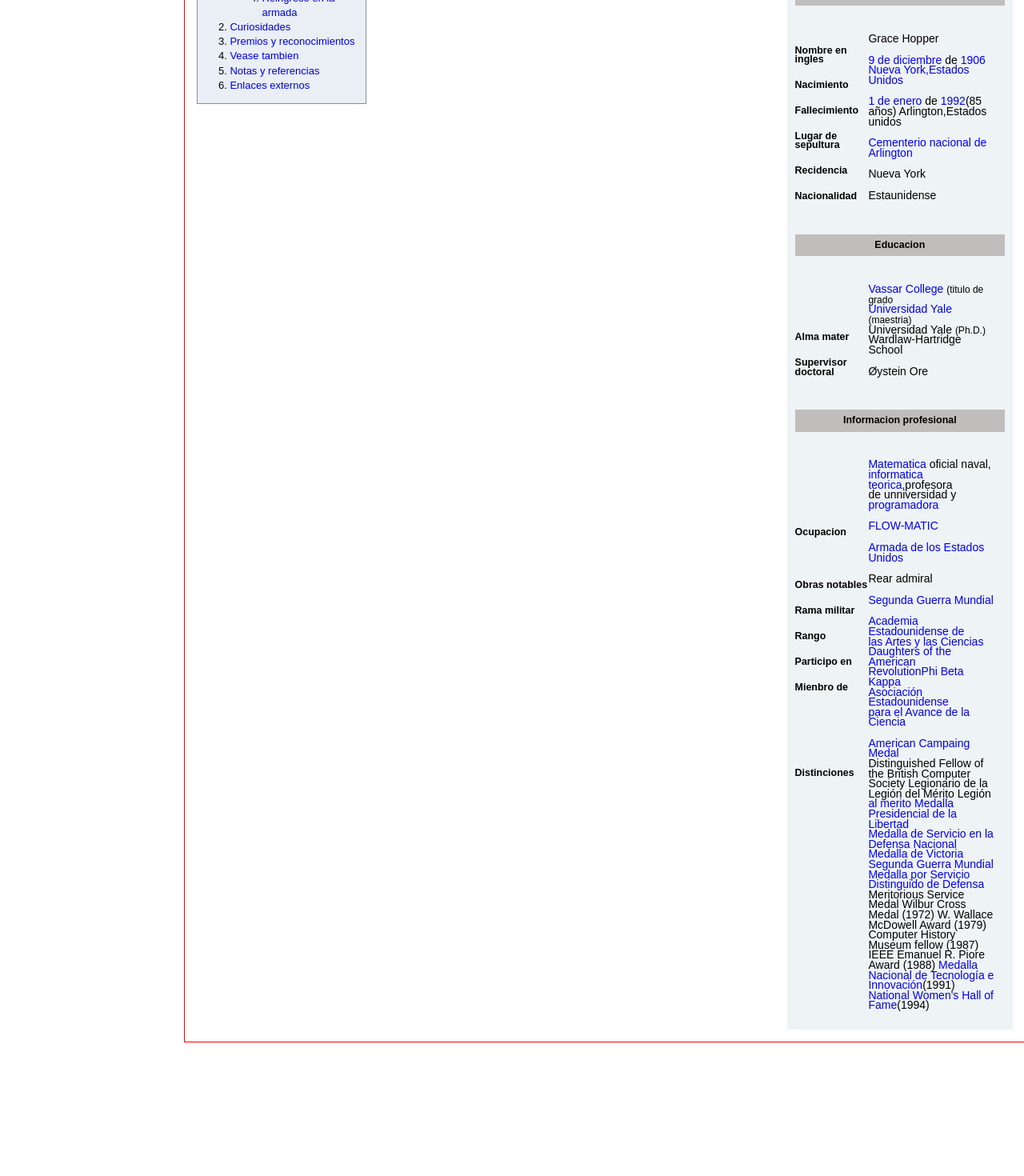
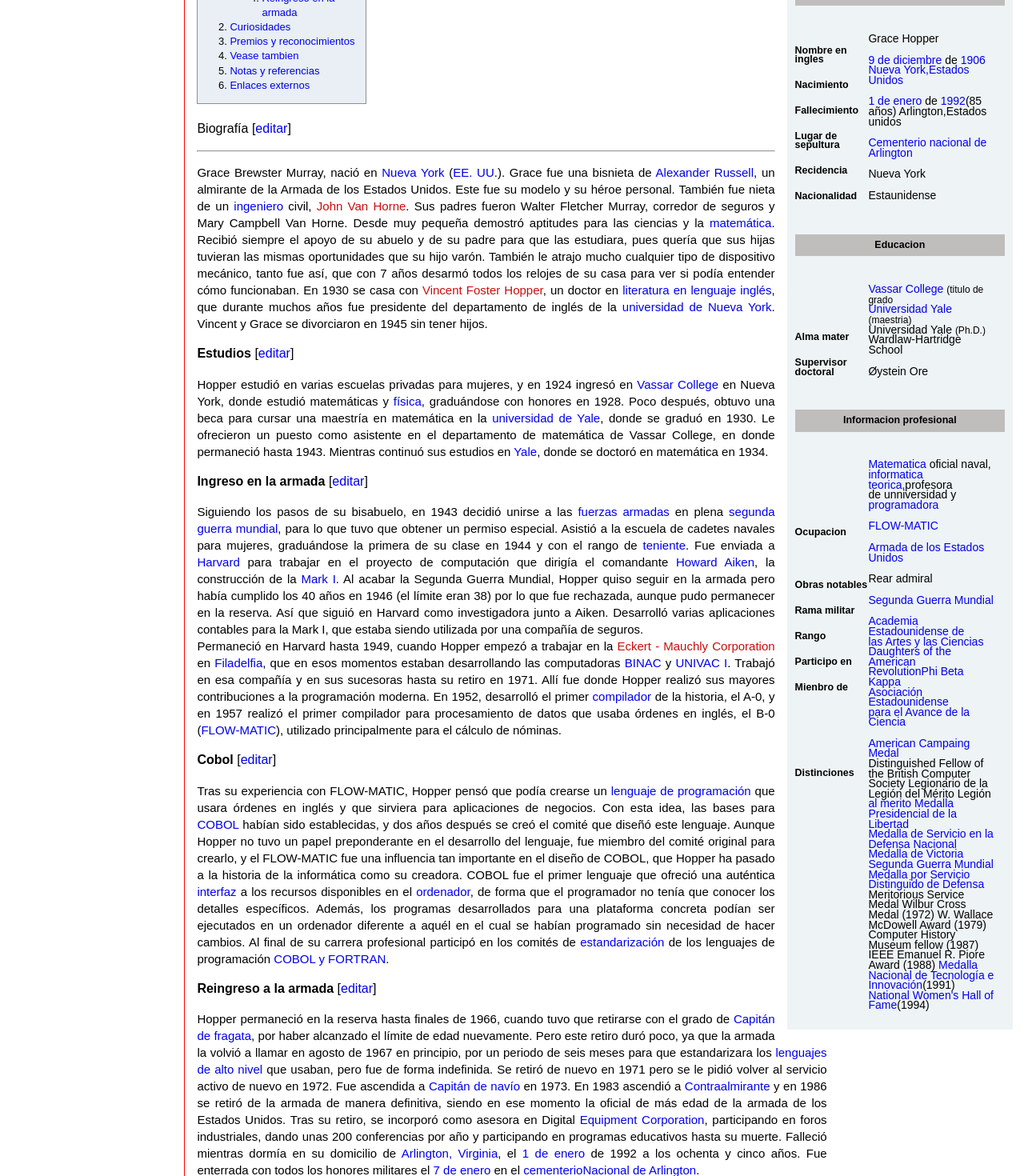
Before and after one commit to MarinaRH/GraceHopper-React, a React (Create React App) app: page / in a window 1280 px wide. Shown: the part 580-2050 px from the top of the page at 80% size. Before the commit the page ends 1883 px from the top, so only its background shows below. Built offline with nearby package versions, Linux system fonts and the light colour scheme.

Commit message:
Component Biography

```diff
--- a/src/Aside.js
+++ b/src/Aside.js
@@ -7,7 +7,6 @@ class Aside extends Component {
   render() {
     return (
       <div className="Aside">
-        <p>holaaa</p>
         <img src={wiki} className="Aside-wiki" alt="wiki" />
       </div>
 
--- /dev/null
+++ b/src/Biography.css
@@ -0,0 +1,7 @@
+.Red {
+    color: rgb(202, 13, 13);
+}
+
+.Title-parraf {
+    font-size: 16px;
+}
--- /dev/null
+++ b/src/Biography.js
@@ -0,0 +1,39 @@
+import React, { Component } from 'react';
+import './Biography.css';
+
+class Biography extends Component {
+  render() {
+    return (
+      <div className="Biography Parrafo">
+        <p className="Title-parraf">Biografía [<a href="#">editar</a>]</p>
+        <hr/>
+        <p>Grace Brewster Murray, nació en <a href="#">Nueva York</a> (<a href="#">EE. UU</a>.). Grace fue una bisnieta de <a href="#">Alexander Russell</a>, un almirante de la Armada de los Estados Unidos. Este fue su modelo y su héroe personal. También fue nieta de un <a href="#">ingeniero</a> civil, <a href="#" className="Red">John Van Horne</a>. Sus padres fueron Walter Fletcher Murray, corredor de seguros y Mary Campbell Van Horne. Desde muy pequeña demostró aptitudes para las ciencias y la <a href="#">matemática</a>. Recibió siempre el apoyo de su abuelo y de su padre para que las estudiara, pues quería que sus hijas tuvieran las mismas oportunidades que su hijo varón. También le atrajo mucho cualquier tipo de dispositivo mecánico, tanto fue así, que con 7 años desarmó todos los relojes de su casa para ver si podía entender cómo funcionaban. En 1930 se casa con <a href="#" className="Red">Vincent Foster Hopper</a>, un doctor en <a href="#">literatura en lenguaje inglés</a>, que durante muchos años fue presidente del departamento de inglés de la<a href="#"> universidad de Nueva York</a>. Vincent y Grace se divorciaron en 1945 sin tener hijos.</p>
+
+        <p className="Title-parraf"><strong>Estudios</strong> [<a href="#">editar</a>]</p>
+        <p>Hopper estudió en varias escuelas privadas para mujeres, y en 1924 ingresó en <a href="#">Vassar College</a> en Nueva York, donde estudió matemáticas y <a href="#">física</a>, graduándose con honores en 1928. Poco después, obtuvo una beca para cursar una maestría en matemática en la <a href="#">universidad de Yale</a>, donde se graduó en 1930.
+        Le ofrecieron un puesto como asistente en el departamento de matemática de Vassar College, en donde permaneció hasta 1943. Mientras continuó sus estudios en <a href="#">Yale</a>, donde se doctoró en matemática en 1934.</p>
+
+        <p className="Title-parraf"><strong>Ingreso en la armada</strong> [<a href="#">editar</a>]</p>
+        <p>
+        Siguiendo los pasos de su bisabuelo, en 1943 decidió unirse a las <a href="#">fuerzas armadas</a> en plena <a href="#">segunda guerra mundial</a>, para lo que tuvo que obtener un permiso especial. Asistió a la escuela de cadetes navales para mujeres, graduándose la primera de su clase en 1944 y con el rango de <a href="#">teniente</a>. Fue enviada a <a href="#">Harvard</a> para trabajar en el proyecto de computación que dirigía el comandante <a href="#">Howard Aiken</a>, la construcción de la <a href="#">Mark I</a>. Al acabar la Segunda Guerra Mundial, Hopper quiso seguir en la armada pero había cumplido los 40 años en 1946 (el límite eran 38) por lo que fue rechazada, aunque pudo permanecer en la reserva. Así que siguió en Harvard como investigadora junto a Aiken. Desarrolló varias aplicaciones contables para la Mark I, que estaba siendo utilizada por una compañía de seguros.<br/>
+        Permaneció en Harvard hasta 1949, cuando Hopper empezó a trabajar en la <a href="#" className="Red">Eckert - Mauchly Corporation</a> en <a href="#">Filadelfia</a>, que en esos momentos estaban desarrollando las computadoras <a href="#">BINAC</a> y <a href="#">UNIVAC I</a>. Trabajó en esa compañía y en sus sucesoras hasta su retiro en 1971. Allí fue donde Hopper realizó sus mayores contribuciones a la programación moderna. En 1952, desarrolló el primer <a href="#">compilador</a> de la historia, el A-0, y en 1957 realizó el primer compilador para procesamiento de datos que usaba órdenes en inglés, el B-0 (<a href="#">FLOW-MATIC</a>), utilizado principalmente para el cálculo de nóminas.
+        </p>
+
+        <p className="Title-parraf"><strong>Cobol</strong> [<a href="#">editar</a>]</p>
+        <p>
+        Tras su experiencia con FLOW-MATIC, Hopper pensó que podía crearse un <a href="#">lenguaje de programación</a> que usara órdenes en inglés y que sirviera para aplicaciones de negocios. Con esta idea, las bases para <a href="#">COBOL</a> habían sido establecidas, y dos años después se creó el comité que diseñó este lenguaje. Aunque Hopper no tuvo un papel preponderante en el desarrollo del lenguaje, fue miembro del comité original para crearlo, y el FLOW-MATIC fue una influencia tan importante en el diseño de COBOL, que Hopper ha pasado a la historia de la informática como su creadora. COBOL fue el primer lenguaje que ofreció una auténtica <a href="#">interfaz</a> a los recursos disponibles en el <a href="#">ordenador</a>, de forma que el programador no tenía que conocer los detalles específicos. Además, los programas desarrollados para una plataforma concreta podían ser ejecutados en un ordenador diferente a aquél en el cual se habían programado sin necesidad de hacer cambios.
+        Al final de su carrera profesional participó en los comités de <a href="#">estandarización</a> de los lenguajes de programación <a href="#">COBOL y FORTRAN</a>.
+        </p>
+
+        <p className="Title-parraf"><strong>Reingreso a la armada</strong> [<a href="#">editar</a>]</p>
+        <p>Hopper permaneció en la reserva hasta finales de 1966, cuando tuvo que retirarse con el grado de <a href="#">Capitán de fragata</a>, por haber alcanzado el límite de edad nuevamente. Pero este retiro duró poco, ya que la armada la volvió a llamar en agosto de 1967 en principio, por un periodo de seis meses para que estandarizara los <a href="#">lenguajes de alto nivel</a> que usaban, pero fue de forma indefinida. Se retiró de nuevo en 1971 pero se le pidió volver al servicio activo de nuevo en 1972. Fue ascendida a <a href="#">Capitán de navío</a> en 1973. En 1983 ascendió a <a href="#">Contraalmirante</a> y en 1986 se retiró de la armada de manera definitiva, siendo en ese momento la oficial de más edad de la armada de los Estados Unidos. Tras su retiro, se incorporó como asesora en Digital <a href="#">Equipment Corporation</a>, participando en foros industriales, dando unas 200 conferencias por año y participando en programas educativos hasta su muerte.
+
+        Falleció mientras dormía en su domicilio de <a href="#">Arlington, Virginia</a>, el <a href="#">1 de enero</a> de 1992 a los ochenta y cinco años. Fue enterrada con todos los honores militares el <a href="#">7 de enero</a> en el <a href="#">cementerioNacional de Arlington</a>.
+        </p>
+
+      </div>
+    );
+  }
+}
+
+export default Biography;
--- a/src/Information.js
+++ b/src/Information.js
@@ -1,7 +1,6 @@
 import React, { Component } from 'react';
 import './Information.css';
 import Grace from './grace.jpg';
-// import Nav from './Nav';
 
 class Information extends Component {
   render() {
--- a/src/main.js
+++ b/src/main.js
@@ -2,6 +2,7 @@ import React, { Component } from 'react';
 import './main.css';
 import Information from './Information';
 import Indice from './indice';
+import Biography from './Biography';
 
 class Main extends Component {
   render() {
@@ -15,6 +16,7 @@ class Main extends Component {
           <p>Popularizó la idea de una máquina independiente de los lenguajes de programación, lo que derivó en el desarrollo de <a href="#">COBOL</a>, un lenguaje de alto nivel de programación que aún se utiliza. Hopper intentó enlistarse en la<a href="#"> marina estadounidense</a>durante la <a href="#">Segunda Guerra Mundial</a>, pero debió unirse a las reservas de la armada porque era adulta para sus 34 años. Era conocida por sus amistades como Amazing Grace</p>
         </div>
         <Indice/>
+        <Biography/>
       </div>
     );
   }
```
